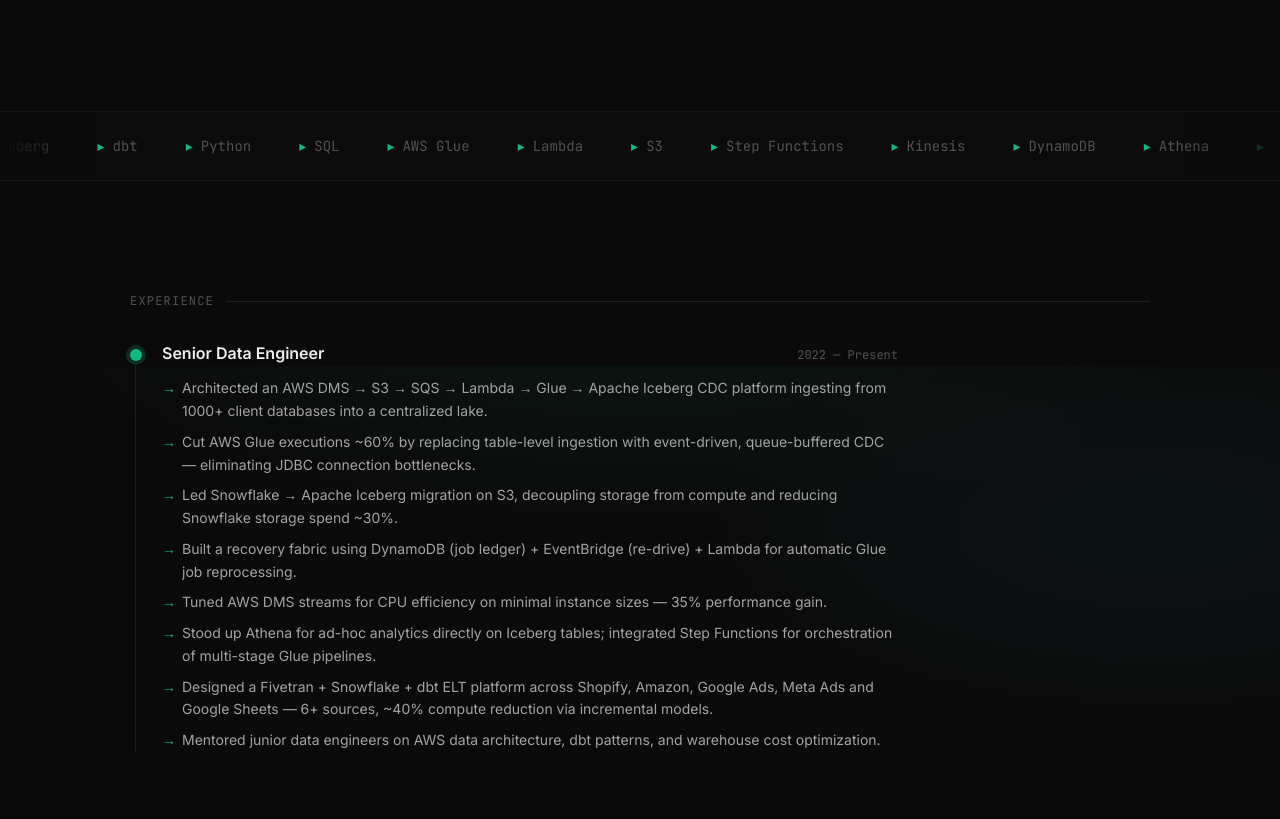
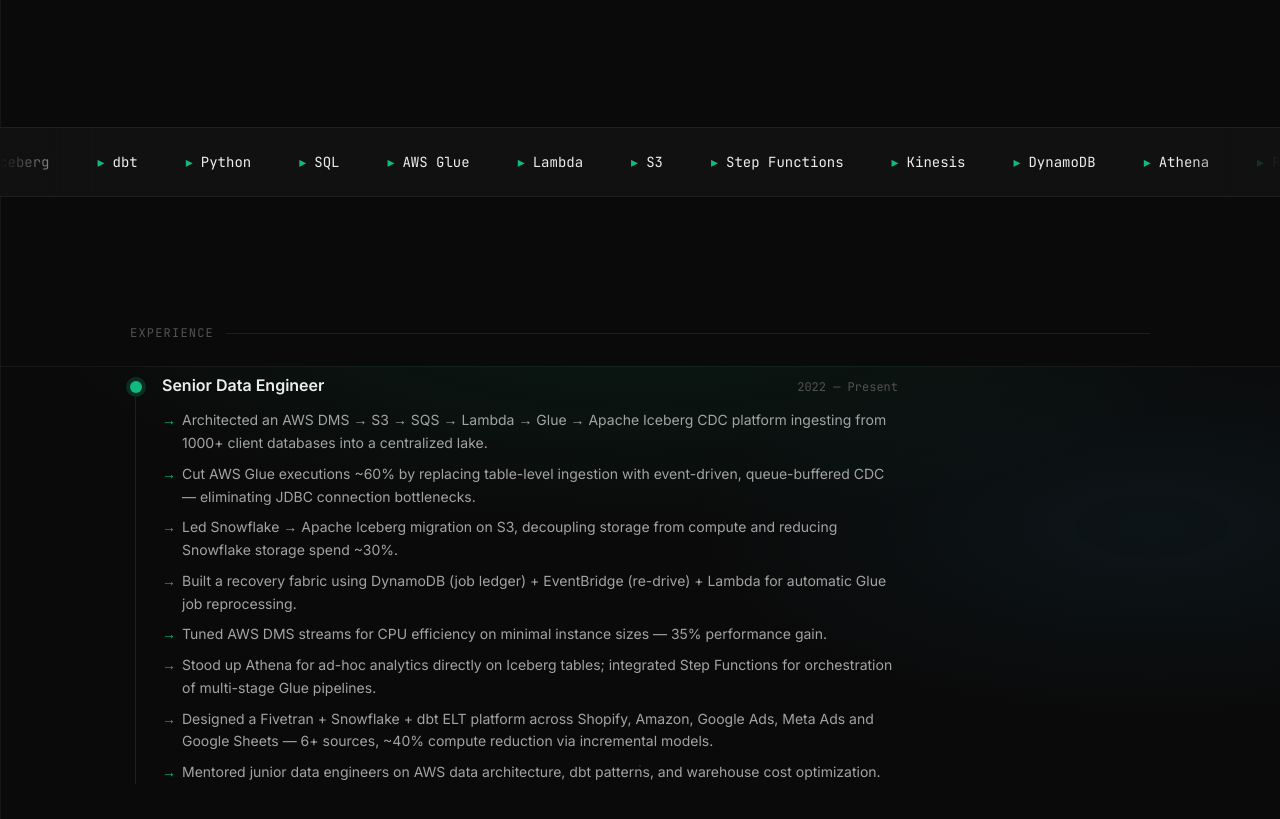
Before and after one commit to kash0104/portfolio, a Next.js app: page / in a window 1280 px wide. Shown: the part 2034-2853 px from the top of the page. Built offline with nearby package versions, Linux system fonts and the light colour scheme.

Commit message:
fix: visible grid-line background + solid marquee strip with brighter text

```diff
--- a/app/globals.css
+++ b/app/globals.css
@@ -132,13 +132,22 @@
   body {
     font-family: var(--font-sans);
     background-color: var(--color-bg);
-    /* Layer 1: ambient accent glows. Layer 2: dot grid (data-engineer / schema aesthetic). */
+    /*
+     * Layered backdrop:
+     *  1. Ambient green glow (top center)
+     *  2. Ambient blue glow (top right)
+     *  3. Vertical grid lines (40px) — schema/blueprint feel
+     *  4. Horizontal grid lines (40px)
+     *  5. Faint accent dots at grid intersections (8% green)
+     */
     background-image:
-      radial-gradient(ellipse 80% 50% at 50% -10%, rgba(16, 185, 129, 0.08), transparent 60%),
-      radial-gradient(ellipse 60% 40% at 90% 20%, rgba(56, 189, 248, 0.05), transparent 60%),
-      radial-gradient(circle, rgba(237, 237, 237, 0.045) 1px, transparent 1px);
-    background-size: auto, auto, 24px 24px;
-    background-position: 0 0, 0 0, 0 0;
+      radial-gradient(ellipse 80% 50% at 50% -10%, rgba(16, 185, 129, 0.10), transparent 60%),
+      radial-gradient(ellipse 60% 40% at 90% 20%, rgba(56, 189, 248, 0.06), transparent 60%),
+      linear-gradient(to right, rgba(237, 237, 237, 0.055) 1px, transparent 1px),
+      linear-gradient(to bottom, rgba(237, 237, 237, 0.055) 1px, transparent 1px),
+      radial-gradient(circle, rgba(16, 185, 129, 0.18) 1px, transparent 1.5px);
+    background-size: auto, auto, 40px 40px, 40px 40px, 40px 40px;
+    background-position: 0 0, 0 0, 0 0, 0 0, 0 0;
     background-attachment: fixed;
   }
   ::selection {
--- a/components/ui/marquee.tsx
+++ b/components/ui/marquee.tsx
@@ -1,7 +1,7 @@
 /**
  * Horizontally scrolling strip of tech badges.
  * Pure CSS animation — duplicate children twice and translate by -50% for a seamless loop.
- * Edge fade-out gradients hide the wrap-around point.
+ * Solid background hides the page grid behind the strip; edge fades hide the wrap-around.
  */
 const items = [
   "AWS",
@@ -23,30 +23,29 @@
 ];
 
 export function Marquee() {
-  // Render twice — translateX(-50%) brings copy #2 into copy #1's place seamlessly.
   return (
-    <div className="relative overflow-hidden border-y border-border/60 bg-surface/20 py-6 my-8">
+    <div className="relative overflow-hidden border-y border-border bg-surface py-6 my-12">
       <div className="flex gap-12 marquee-track">
         {[...items, ...items].map((label, i) => (
           <span
             key={`${label}-${i}`}
-            className="font-mono text-sm text-text-dim whitespace-nowrap shrink-0 flex items-center gap-2"
+            className="font-mono text-sm text-text whitespace-nowrap shrink-0 flex items-center gap-2"
           >
             <span className="text-accent">▸</span>
             {label}
           </span>
         ))}
       </div>
-      {/* Edge fades */}
+      {/* Edge fades into the surface color so the loop point is hidden */}
       <div
         aria-hidden
         className="pointer-events-none absolute inset-y-0 left-0 w-24"
-        style={{ background: "linear-gradient(to right, var(--color-bg), transparent)" }}
+        style={{ background: "linear-gradient(to right, var(--color-surface), transparent)" }}
       />
       <div
         aria-hidden
         className="pointer-events-none absolute inset-y-0 right-0 w-24"
-        style={{ background: "linear-gradient(to left, var(--color-bg), transparent)" }}
+        style={{ background: "linear-gradient(to left, var(--color-surface), transparent)" }}
       />
     </div>
   );
```
